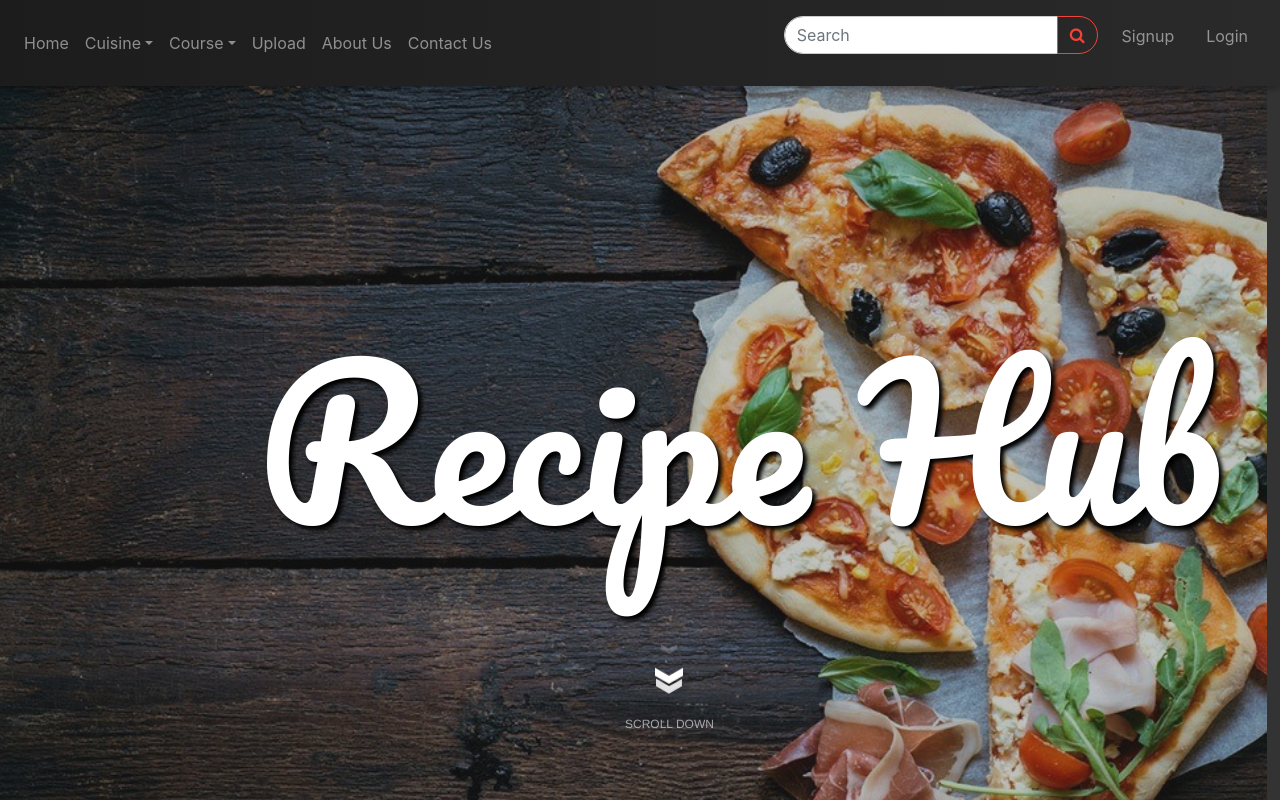
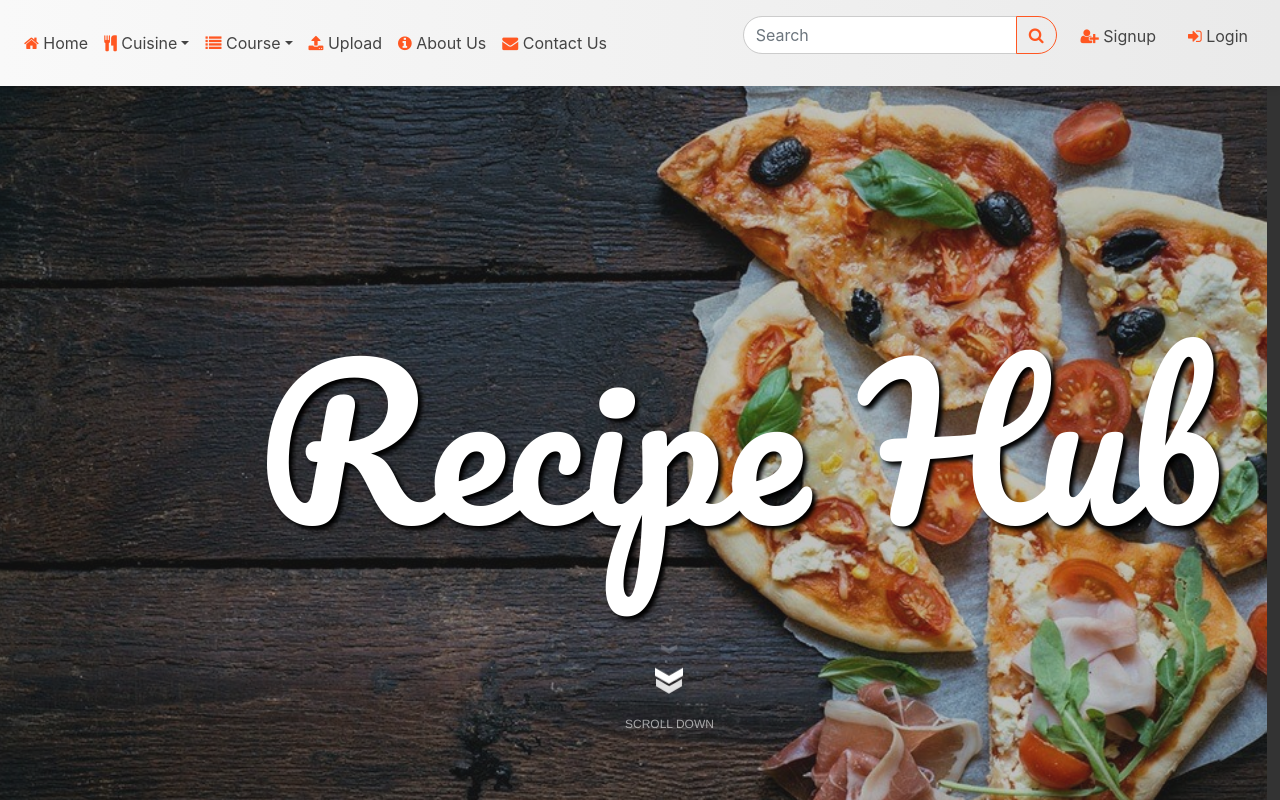
Before and after one commit to ianida/FoodBlogger, a PHP site: page /FoodBlogger/index.php in a window 1280 px wide. Run offline with PHP 8.4, Linux system fonts and the light colour scheme; some libraries are stand-ins or nearby versions.

Commit message:
navbar ui changed

```diff
--- a/modules/navbar.php
+++ b/modules/navbar.php
@@ -7,7 +7,6 @@ echo '<!-- BASE_URL: ' . BASE_URL . ' -->';
 ?>
 
 <html>
-
 <head>
     <meta charset="utf-8">
     <meta name="viewport" content="width=device-width, initial-scale=1">
@@ -15,94 +14,89 @@ echo '<!-- BASE_URL: ' . BASE_URL . ' -->';
     <script src="https://ajax.googleapis.com/ajax/libs/jquery/3.3.1/jquery.min.js"></script>
     <script src="https://cdnjs.cloudflare.com/ajax/libs/popper.js/1.14.3/umd/popper.min.js"></script>
     <script src="https://maxcdn.bootstrapcdn.com/bootstrap/4.1.3/js/bootstrap.min.js"></script>
-    <link href="https://stackpath.bootstrapcdn.com/font-awesome/4.7.0/css/font-awesome.min.css" rel="stylesheet"
-        integrity="sha384-wvfXpqpZZVQGK6TAh5PVlGOfQNHSoD2xbE+QkPxCAFlNEevoEH3Sl0sibVcOQVnN" crossorigin="anonymous">
+    <link href="https://stackpath.bootstrapcdn.com/font-awesome/4.7.0/css/font-awesome.min.css" rel="stylesheet">
 
     <style>
-        /* Navbar background with subtle shadow */
-.navbar-dark.bg-dark {
-  background: linear-gradient(90deg, #1c1c1c, #2a2a2a);
-  box-shadow: 0 2px 8px rgba(0, 0, 0, 0.4);
+/* Lighter navbar background */
+.navbar-light.bg-light {
+  background: linear-gradient(90deg, #f9f9f9, #eaeaea);
+  box-shadow: 0 2px 8px rgba(0, 0, 0, 0.15);
 }
 
-/* Smooth hover effect for nav links */
-.navbar-nav .nav-link {
+/* Light text color with subtle accent */
+.navbar-light .navbar-nav .nav-link {
+  color: #444;
   transition: color 0.3s ease, background-color 0.3s ease;
 }
-
-.navbar-nav .nav-link:hover,
-.navbar-nav .nav-item.active .nav-link {
-  color: #f44336; /* bright red accent */
-  background-color: rgba(255, 255, 255, 0.1);
+.navbar-light .navbar-nav .nav-link:hover,
+.navbar-light .navbar-nav .nav-item.active .nav-link {
+  color: #ff5722; /* warm orange accent */
+  background-color: rgba(255, 87, 34, 0.1);
   border-radius: 4px;
 }
 
-/* Dropdown menu rounded with subtle shadow */
+/* Dropdown menu */
 .dropdown-menu {
   border-radius: 6px;
   box-shadow: 0 6px 12px rgba(0,0,0,0.15);
   border: none;
 }
-
-/* Dropdown items hover */
 .dropdown-menu .dropdown-item:hover {
-  background-color: #f44336;
+  background-color: #ff5722;
   color: white;
 }
 
-/* Search input styling */
+/* Search input */
 .navbar .form-control {
   border-radius: 20px 0 0 20px;
   border: 1px solid #ccc;
-  transition: border-color 0.3s ease;
 }
-
 .navbar .form-control:focus {
-  border-color: #f44336;
-  box-shadow: 0 0 8px rgba(244, 67, 54, 0.6);
+  border-color: #ff5722;
+  box-shadow: 0 0 8px rgba(255, 87, 34, 0.6);
   outline: none;
 }
 
-/* Search button rounded right */
+/* Search button */
 .navbar .input-group-append .btn {
   border-radius: 0 20px 20px 0;
-  border-color: #f44336;
+  border-color: #ff5722;
   background-color: transparent;
-  color: #f44336;
-  transition: background-color 0.3s ease, color 0.3s ease;
+  color: #ff5722;
+  transition: 0.3s;
 }
-
 .navbar .input-group-append .btn:hover {
-  background-color: #f44336;
+  background-color: #ff5722;
   color: white;
 }
 
-/* Greeting text style */
+/* Greeting text */
 #nam {
   font-weight: 600;
-  color: #fff;
+  color: #444;
   font-size: 1.1rem;
   margin-right: 10px;
 }
 
+/* Icon colors */
+.fa {
+  color: #ff5722;
+}
     </style>
-
 </head>
 
 <body>
-    <nav class="navbar navbar-expand-md navbar-dark bg-dark sticky-top">
+<nav class="navbar navbar-expand-md navbar-light bg-light sticky-top">
     <button class="navbar-toggler mx-auto" data-toggle="collapse" data-target="#collapse_target">
         <span class="navbar-toggler-icon align-center"></span>
     </button>
     <div class="collapse navbar-collapse" id="collapse_target">
-            <ul class="navbar-nav mr-auto ">
-                <li class="nav-item">
-                    <a class="nav-link" href="<?php echo BASE_URL; ?>index.php">Home</a>
-                </li>
+        <ul class="navbar-nav mr-auto">
+            <li class="nav-item"><a class="nav-link" href="<?php echo BASE_URL; ?>index.php"><i class="fa fa-home"></i> Home</a></li>
 
             <li class="nav-item dropdown">
-                    <a class="nav-link dropdown-toggle" data-toggle="dropdown" data-target="dropdown_target" href="#">Cuisine<span class="caret"></span></a>
-                    <div class="dropdown-menu" aria-labelledby="dropdown_target">
+                <a class="nav-link dropdown-toggle" data-toggle="dropdown" href="#"><i class="fa fa-cutlery"></i> Cuisine</a>
+                <div class="dropdown-menu">
                     <a class="dropdown-item" href="<?php echo BASE_URL; ?>assets/php/search.php?cusinav=nepali">Nepali</a>
                     <div class="dropdown-divider"></div>
                     <a class="dropdown-item" href="<?php echo BASE_URL; ?>assets/php/search.php?cusinav=italian">Italian</a>
@@ -114,8 +108,8 @@ echo '<!-- BASE_URL: ' . BASE_URL . ' -->';
             </li>
 
             <li class="nav-item dropdown">
-                    <a class="nav-link dropdown-toggle" data-toggle="dropdown" data-target="dropdown_target" href="#">Course<span class="caret"></span></a>
-                    <div class="dropdown-menu" aria-labelledby="dropdown_target">
+                <a class="nav-link dropdown-toggle" data-toggle="dropdown" href="#"><i class="fa fa-list"></i> Course</a>
+                <div class="dropdown-menu">
                     <a class="dropdown-item" href="<?php echo BASE_URL; ?>assets/php/search.php?navval=starter">Starter</a>
                     <div class="dropdown-divider"></div>
                     <a class="dropdown-item" href="<?php echo BASE_URL; ?>assets/php/search.php?navval=maincourse">Main Course</a>
@@ -125,16 +119,11 @@ echo '<!-- BASE_URL: ' . BASE_URL . ' -->';
                     <a class="dropdown-item" href="<?php echo BASE_URL; ?>assets/php/search.php?navval=snacks">Snacks</a>
                 </div>
             </li>
-                <li class="nav-item ">
-                    <a class="nav-link" href="<?php echo BASE_URL; ?>modules/upload.php">Upload</a>
-                </li>
-                <li class="nav-item ">
-                    <a class="nav-link" href="<?php echo BASE_URL; ?>index.php?#indexbox">About Us</a>
-                </li>
-                <li class="nav-item">
-                    <a class="nav-link" href="<?php echo BASE_URL; ?>contact.php?#indexbox">Contact Us</a>
-                </li>
+            <li class="nav-item"><a class="nav-link" href="<?php echo BASE_URL; ?>modules/upload.php"><i class="fa fa-upload"></i> Upload</a></li>
+            <li class="nav-item"><a class="nav-link" href="<?php echo BASE_URL; ?>index.php?#indexbox"><i class="fa fa-info-circle"></i> About Us</a></li>
+            <li class="nav-item"><a class="nav-link" href="<?php echo BASE_URL; ?>contact.php?#indexbox"><i class="fa fa-envelope"></i> Contact Us</a></li>
         </ul>
+
         <ul class="navbar-nav">
             <form class="navbar-form align-self-center" action="<?php echo BASE_URL; ?>assets/php/search.php" method="GET">
                 <div class="input-group p-2">
@@ -148,18 +137,13 @@ echo '<!-- BASE_URL: ' . BASE_URL . ' -->';
             </form>
 
             <?php if (isset($_SESSION['fname'])) {
-                    $user = new \stdClass();
-                    $user->fname = $_SESSION['fname'];
-                    $user->lname = $_SESSION['lname'];
-                    $user->email = $_SESSION['emailid'];
-                    $user->phone = $_SESSION['phone'];
-                    $ename = htmlspecialchars($user->fname);
+                $ename = htmlspecialchars($_SESSION['fname']);
             ?>
                 <li class="nav-item dropdown">
-                        <a class="nav-link dropdown-toggle m-2" href="#" id="userDropdown" role="button" data-toggle="dropdown" aria-haspopup="true" aria-expanded="false">
-                            Hello, <?php echo $ename; ?>
+                    <a class="nav-link dropdown-toggle m-2" href="#" id="userDropdown" data-toggle="dropdown">
+                        <i class="fa fa-user"></i> Hello, <?php echo $ename; ?>
                     </a>
-                        <div class="dropdown-menu dropdown-menu-right" aria-labelledby="userDropdown">
+                    <div class="dropdown-menu dropdown-menu-right">
                         <a class="dropdown-item" href="<?php echo BASE_URL; ?>modules/manage_profile.php">Manage Profile</a>
                         <a class="dropdown-item" href="<?php echo BASE_URL; ?>modules/manage_recipes.php">Manage Recipes</a>
                         <div class="dropdown-divider"></div>
@@ -167,13 +151,11 @@ echo '<!-- BASE_URL: ' . BASE_URL . ' -->';
                     </div>
                 </li>
             <?php } else { ?>
-                    <li class="nav-item"><a class="nav-link m-2" href="<?php echo BASE_URL; ?>modules/signup.php">Signup</a></li>
-                    <li class="nav-item m-2"><a class="nav-link" href="<?php echo BASE_URL; ?>modules/login.php">Login</a></li>
+                <li class="nav-item"><a class="nav-link m-2" href="<?php echo BASE_URL; ?>modules/signup.php"><i class="fa fa-user-plus"></i> Signup</a></li>
+                <li class="nav-item m-2"><a class="nav-link" href="<?php echo BASE_URL; ?>modules/login.php"><i class="fa fa-sign-in"></i> Login</a></li>
             <?php } ?>
-
         </ul>
     </div>
 </nav>
 </body>
-
 </html>
```
Lines whose indentation alone changed are shown as unchanged.
